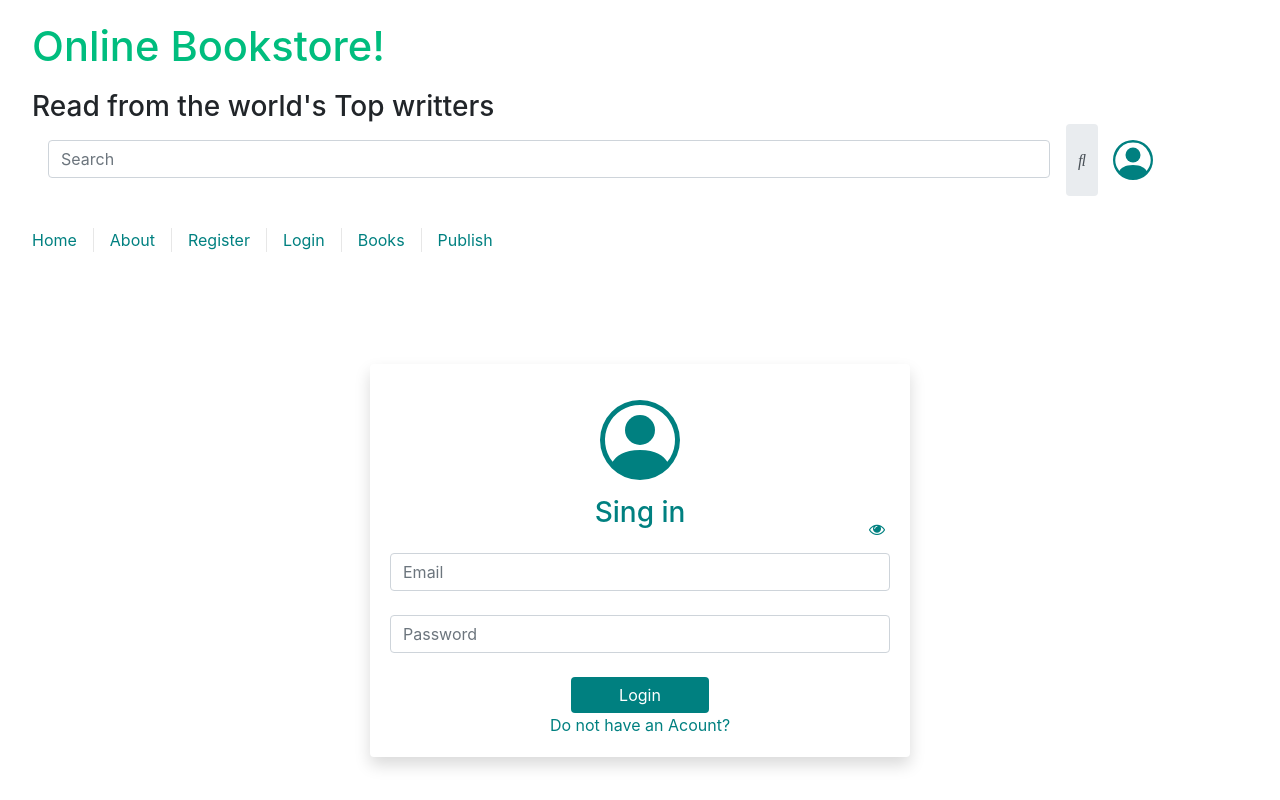
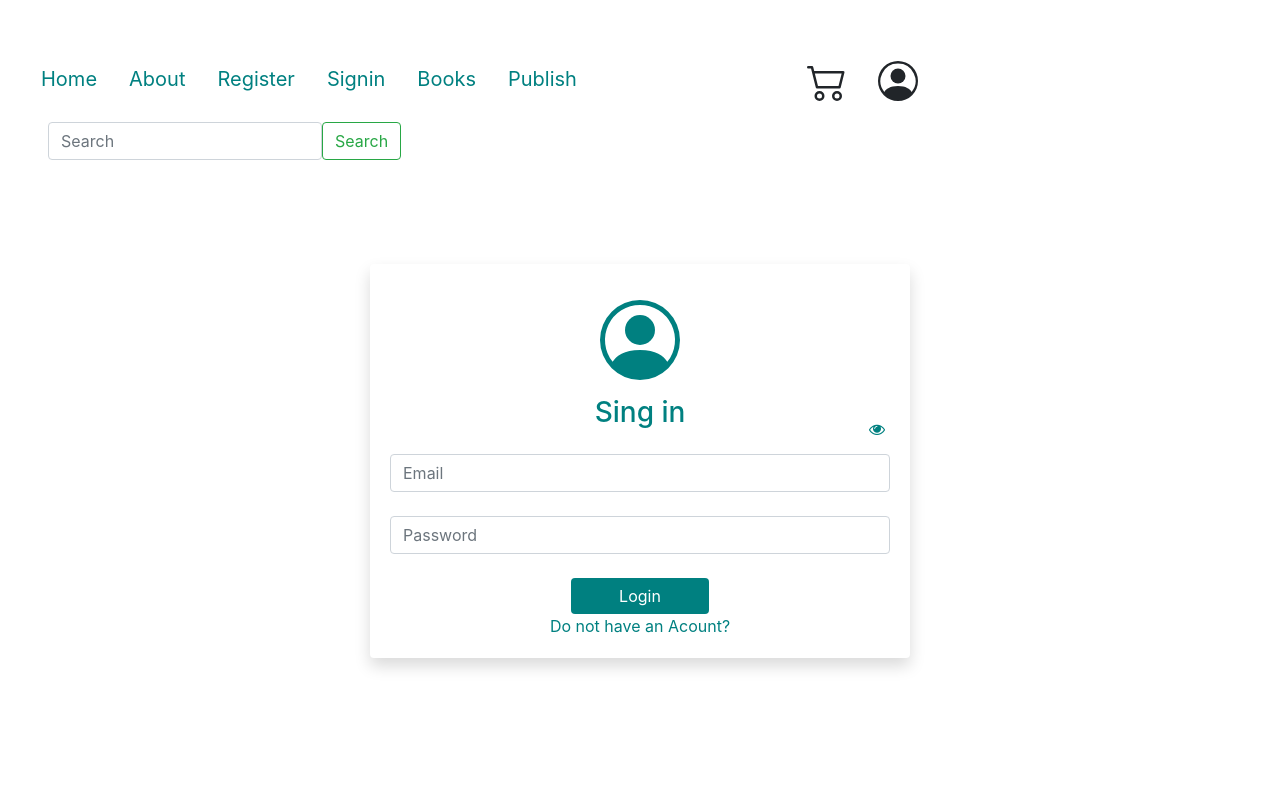
Before and after one commit to davidmise/Bookstore2.0, a Vue app in the folder FrontendVue/: page /login in a window 1280 px wide. Built offline with nearby package versions, Linux system fonts and the light colour scheme.

Commit message:
modified the Navigaation Bar

```diff
--- a/FrontendVue/src/App.vue
+++ b/FrontendVue/src/App.vue
@@ -1,8 +1,9 @@
 <script >
 // import { RouterLink, RouterView } from 'vue-router'
-import HelloWorld from './components/HelloWorld.vue'
+
 import NavigationBar from './components/NavigationBar.vue'
-// import navigation from './components/NavigationBar.vue'
+// import ProfileIcon from './components/icons/ProfileIcon.vue'
+// import cartIcon from './components/icons/cartIcon.vue'
 
 export default{
   data(){
@@ -12,8 +13,9 @@ export default{
   },
 
   components:{
-    HelloWorld,
-    NavigationBar
+    // ProfileIcon,
+    NavigationBar,
+    // cartIcon,
 },
 
   created(){
@@ -31,19 +33,21 @@ export default{
 </script>
 
 <template>
-  <header>
-    <!-- <div class="col-md-2">
-      <img src="https://images.unsplash.com/photo-1541963463532-d68292c34b19?ixlib=rb-4.0.3&ixid=M3wxMjA3fDB8MHxzZWFyY2h8NHx8Ym9va3xlbnwwfHwwfHx8MA%3D%3D&w=1000&q=80" class="img-fluid rounded-start" alt="...">
-    </div> -->
-    <!-- <img alt="Vue logo" class="logo" src="@/assets/logo.svg" width="125" height="125" /> -->
+  <NavigationBar></NavigationBar>
+  <!-- <div class="container">
+    <div class="row">
+      <div class="col-md-8">
 
-    <div class="wrapper">
-      <HelloWorld msg="Online Bookstore!" />
-      <NavigationBar></NavigationBar>
+      </div>
+      <div class="col-md-2">
+        <ProfileIcon msg="profile"></ProfileIcon>
+      </div>
+      <div class="col-md-2">
+        <cartIcon msg="cart"></cartIcon>
+      </div>
+    </div>
+  </div> -->
 
-    </div>
-
-  </header>
 
   <RouterView />
 </template>
--- a/FrontendVue/src/components/HelloWorld.vue
+++ b/FrontendVue/src/components/HelloWorld.vue
@@ -8,35 +8,16 @@ defineProps({
 </script>
 
 <template>
+
   <div class="greetings">
     <h1 class="green">{{ msg }}</h1>
     <span class="h3">
       Read from the world's Top writters
-      <!-- <a href="https://vitejs.dev/" target="_blank" rel="noopener">Vite</a> +
-      <a href="https://vuejs.org/" target="_blank" rel="noopener">Vue 3</a>. -->
     </span>
-    <!-- Trigger the modal -->
+  </div>
+</template>
 
-
-  </div>
-
-  <div class="input-group rounded ">
-    <input type="search" class="form-control m-3 rounded" placeholder="Search" aria-label="Search" aria-describedby="search-addon" />
-    <span class="input-group-text border-0" id="search-addon">
-      <i class="fas fa-search"></i>
-    </span>
-    <!-- user profile icon -->
-   <span>
-      <ProfileIcon msg="profile" ></ProfileIcon>
-   </span>
-  </div>
-
-</template>
 <script>
-
-import ProfileIcon from './icons/ProfileIcon.vue';
-// import ProfileIcon from './icons/ProfileIcon.vue';
-
   export default {
 
       data() {
--- a/FrontendVue/src/components/NavigationBar.vue
+++ b/FrontendVue/src/components/NavigationBar.vue
@@ -1,5 +1,9 @@
 <script >
 // import HelloWorld from './components/HelloWorld.vue'
+import ProfileIcon from './icons/ProfileIcon.vue'
+import cartIcon from './icons/cartIcon.vue'
+import searchBar from '../components/SearchBar.vue'
+
 export default{
     data(){
       return{
@@ -7,9 +11,11 @@ export default{
       }
     },
 
-    // components:{
-    //   HelloWorld
-    // },
+    components:{
+    ProfileIcon,
+    cartIcon,
+    searchBar
+    },
 
     created(){
       this.chekUser()
@@ -32,17 +38,71 @@ export default{
   </script>
 
 <template>
-    <nav>
+    <!-- <nav>
+
         <RouterLink to="/"  style="color: teal;">Home</RouterLink>
         <RouterLink to="/about"  style="color: teal;">About</RouterLink>
         <RouterLink v-show="!isLogedIn" to="/register" style="color: teal;">Register</RouterLink>
         <RouterLink v-show="!isLogedIn" to="/login" style="color: teal;">Login</RouterLink>
         <RouterLink to="/books" style="color: teal;">Books</RouterLink>
         <RouterLink to="/publish" style="color: teal;">Publish</RouterLink>
+    </nav> -->
+
+    <nav class="navbar navbar-expand-lg ">
+      <div class="container-fluid">
+        <!-- <a class="navbar-brand" href="#part-b" >MyCV</a> -->
+        <button class="navbar-toggler" type="button" data-bs-toggle="collapse" data-bs-target="#navbarSupportedContent" aria-controls="navbarSupportedContent" aria-expanded="false" aria-label="Toggle navigation">
+          <span class="navbar-toggler-icon">menue</span>
+        </button>
+        <div class="collapse navbar-collapse row" id="navbarSupportedContent">
+          <ul class="navbar-nav me-auto mb-2 mb-lg-1 row col-8">
+            <li class="nav-item navbar-brand ">
+              <RouterLink to="/" style="color: teal;" class="nav-link active" aria-current="page" href="#experience">Home</RouterLink>
+            </li>
+            <li class="nav-item  navbar-brand ">
+              <RouterLink to="/about" style="color: teal;" class="nav-link" href="#">About</RouterLink>
+            </li>
+            <!-- <li class="nav-item dropdown">
+              <a class="nav-link dropdown-toggle" href="#" role="button" data-bs-toggle="dropdown" aria-expanded="false">
+                Dropdown
+              </a>
+              <ul class="dropdown-menu">
+                <li><a class="dropdown-item" href="#">Action</a></li>
+                <li><a class="dropdown-item" href="#">Another action</a></li>
+                <li><hr class="dropdown-divider"></li>
+                <li><a class="dropdown-item" href="#">Something else here</a></li>
+              </ul>
+            </li> -->
+            <li class="nav-item navbar-brand  ">
+              <RouterLink v-show="!isLogedIn" to="/register" style="color: teal;" class="nav-link">Register</RouterLink>
+            </li>
+            <li class="nav-item  navbar-brand ">
+              <RouterLink v-show="!isLogedIn" to="/login" style="color: teal;" class="nav-link">Signin</RouterLink>
+            </li>
+            <li class="nav-item navbar-brand">
+              <RouterLink to="/books" style="color: teal;" class="nav-link">Books</RouterLink>
+            </li>
+            <li class="nav-item navbar-brand">
+              <RouterLink to="/publish" style="color: teal;" class="nav-link">Publish</RouterLink>
+            </li>
+          </ul>
+          <!-- cart icon -->
+          <div class="nav-item navbar-brand col-">
+            <cartIcon msg="cart"></cartIcon>
+          </div>
+          <!-- profile icon -->
+          <div class="nav-item navbar-brand col-">
+            <ProfileIcon msg="profile"></ProfileIcon>
+          </div>
+        <searchBar></searchBar>
+        </div>
+
+      </div>
     </nav>
 </template>
 
-<style scoped>
+<!-- <style scoped>
+
 header {
   line-height: 1.5;
   max-height: 100vh;
@@ -104,4 +164,4 @@ nav a:first-of-type {
     margin-top: 1rem;
   }
 }
-</style>
+</style> -->
--- /dev/null
+++ b/FrontendVue/src/components/SearchBar.vue
@@ -0,0 +1,30 @@
+<template>
+
+    <form class="d-flex" role="search" @submit.prevent="searchData">
+        <input class="form-control me-2"  type="search" placeholder="Search" aria-label="Search">
+        <button class="btn btn-outline-success" type="submit">Search</button>
+    </form>
+
+</template>
+
+<script>
+import axios from 'axios'
+
+export default{
+    data() {
+        return {
+            searchedData:{},
+
+        }
+    },
+
+    methods: {
+        searchData(){
+            axios.get('http://127.0.0.1:8000/api/searchbooks')
+            .then(response =>{
+                this.searchedData=response.data
+            })
+        }
+    },
+}
+</script>
--- /dev/null
+++ b/FrontendVue/src/components/icons/CartIcon.vue
@@ -0,0 +1,31 @@
+<template>
+  <!-- user profile icon -->
+<span @click="takeToCartpage">
+  <svg xmlns="http://www.w3.org/2000/svg" width="40" height="40" fill="currentColor" class="bi bi-cart2" viewBox="0 0 16 16">
+    <path d="M0 2.5A.5.5 0 0 1 .5 2H2a.5.5 0 0 1 .485.379L2.89 4H14.5a.5.5 0 0 1 .485.621l-1.5 6A.5.5 0 0 1 13 11H4a.5.5 0 0 1-.485-.379L1.61 3H.5a.5.5 0 0 1-.5-.5zM3.14 5l1.25 5h8.22l1.25-5H3.14zM5 13a1 1 0 1 0 0 2 1 1 0 0 0 0-2zm-2 1a2 2 0 1 1 4 0 2 2 0 0 1-4 0zm9-1a1 1 0 1 0 0 2 1 1 0 0 0 0-2zm-2 1a2 2 0 1 1 4 0 2 2 0 0 1-4 0z"/>
+  </svg>
+</span>
+
+</template>
+<script>
+export default{
+ methods:{
+     chekUser(){
+
+
+ },
+
+     takeToCartpage(){
+         var user_role = localStorage.getItem('user_role');
+             if(user_role =='author'){
+                 // Redirect to author's profile page
+                 this.$router.push({ name: 'cart' });
+             }
+             else{
+                 // Redirect to reader's profile page
+                 this.$router.push({ name: 'cart' });
+             }
+     }
+ }
+};
+</script>
--- a/FrontendVue/src/components/icons/ProfileIcon.vue
+++ b/FrontendVue/src/components/icons/ProfileIcon.vue
@@ -1,7 +1,7 @@
 <template>
      <!-- user profile icon -->
    <span @click="takeToProfile">
-    <svg style='color: teal' class="mx-auto my-3 col-12 " xmlns="http://www.w3.org/2000/svg" width="40" height="40" fill="currentColor"  viewBox="0 0 16 16">
+    <svg  class="mx-auto my-3 col-12 " xmlns="http://www.w3.org/2000/svg" width="40" height="40" fill="currentColor"  viewBox="0 0 16 16">
     <path d="M11 6a3 3 0 1 1-6 0 3 3 0 0 1 6 0z" />
     <path fill-rule="evenodd" d="M0 8a8 8 0 1 1 16 0A8 8 0 0 1 0 8zm8-7a7 7 0 0 0-5.468 11.37C3.242 11.226 4.805 10 8 10s4.757 1.225 5.468 2.37A7 7 0 0 0 8 1z" />
   </svg>
--- a/FrontendVue/src/router/index.js
+++ b/FrontendVue/src/router/index.js
@@ -7,6 +7,7 @@ import Books from '../views/BooksView.vue'
 import  AuthorProfileComponent from '../views/AuthorProfile.vue'
 import ReaderProfileComponent from '../views/ReaderProfile.vue'
 import publishBooks from '../views/AuthorsView.vue'
+import CartPage from '../views/CartView.vue'
 
 const router = createRouter({
   history: createWebHistory(import.meta.env.BASE_URL),
@@ -66,6 +67,13 @@ const router = createRouter({
       meta: { requiresAuth: true }, // Requires authentication
   },
 
+  {
+    path: '/cart',
+    name: 'cart',
+    component: CartPage, // Replace with your actual component
+    meta: { requiresAuth: true }, // Requires authentication
+},
+
 
   ]
 })
--- /dev/null
+++ b/FrontendVue/src/views/CartView.vue
@@ -0,0 +1,5 @@
+<template>
+    <div>
+        this is the cart page
+    </div>
+</template>
--- a/FrontendVue/src/views/HomeView.vue
+++ b/FrontendVue/src/views/HomeView.vue
@@ -1,9 +1,25 @@
-<script setup>
-import TheWelcome from '../components/TheWelcome.vue'
-</script>
-
 <template>
   <main>
-    <TheWelcome />
+    <HelloWorld> </HelloWorld>
+    <TheWelcome></TheWelcome>
   </main>
 </template>
+
+<script>
+import TheWelcome from '../components/TheWelcome.vue'
+import HelloWorld from '../components/HelloWorld.vue'
+
+export default{
+  data() {
+    return {
+
+    }
+  },
+
+  components:{
+    HelloWorld,
+    TheWelcome
+  },
+
+}
+</script>
```
Also changed, not shown: FrontendVue/src/views/BooksView.vue (+35 -3 lines).
